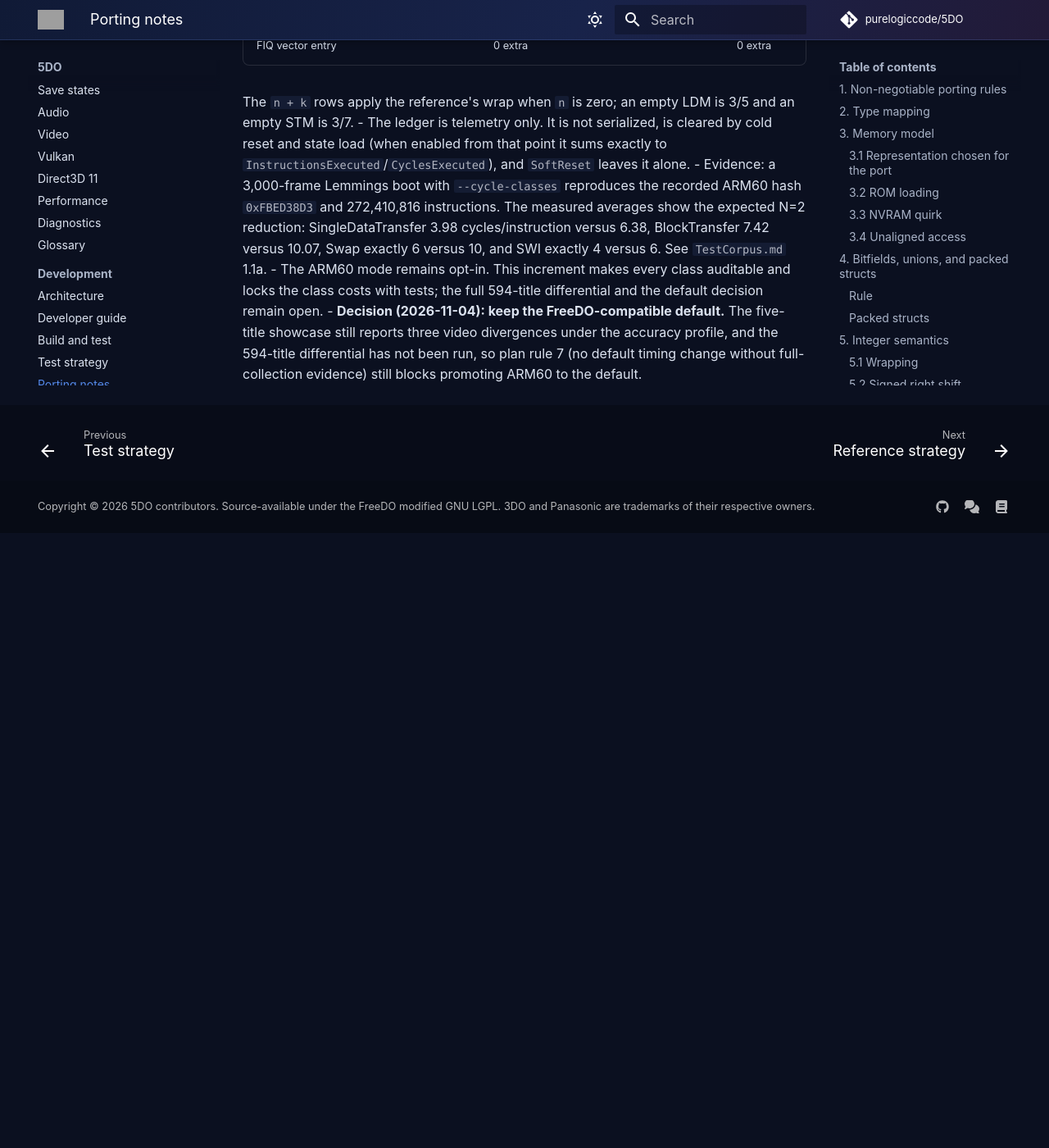
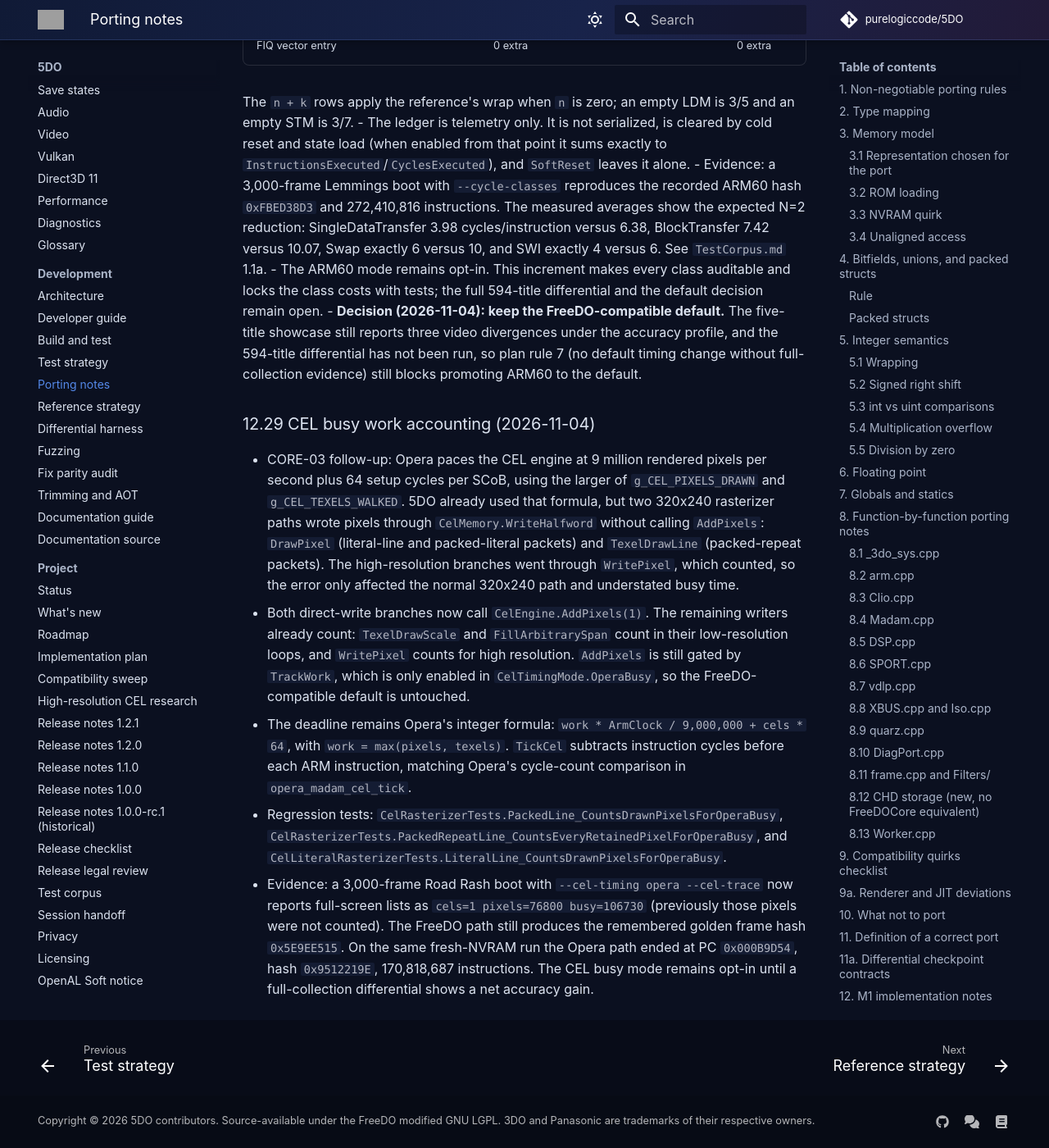
Before and after one commit to purelogiccode/5DO, an MkDocs documentation site: the page built from docs/PortingNotes.md, in a window 1280 px wide and 1400 px high, scrolled down 40879 px. Shown: the whole window at 82% size. Built offline with MkDocs 1.6.1 and Material for MkDocs 9.7.7, drawn with Linux system fonts in a browser that asks for light colours; comment, search, counter and statistics services are not loaded; before the commit the page ends 41529 px from its top, so only the background shows below that; grey boxes are pictures that could not be loaded.

Commit message:
Task on 5DO (RepoFleet task #185)

```diff
--- a/docs/DifferentialHarness.md
+++ b/docs/DifferentialHarness.md
@@ -272,6 +272,11 @@ the reference core or the local discs.
   one checkpoint, accuracy profile, no game fixes. Result: **18 match, 22
   diverged, 0 error**. This is the current broad post-parity baseline; the full
   594-title run remains runner-bound.
+- A six-title CEL-heavy accuracy-profile run on 2026-11-04 (3,000 frames; Road
+  Rash, Gex, AutoBahn Tokio, Johnny Bazookatone, Primal Rage, and DinoPark Tycoon)
+  completed both engines with **0 errors and 6 divergences**. The CEL busy
+  work-accounting fix changes the 5DO hashes but does not close the differential;
+  see `TestCorpus.md` 1.1c1.
 - `benchmarks/diff/full.json`: generated from the 594-disc collection on
   2026-10-31 (589 main + 5 MAME) and validated with `--strict`. A two-title
   300-frame smoke (`--limit 2 --frames 300 --no-images --cleanup-iso`) ran both
--- a/docs/PortingNotes.md
+++ b/docs/PortingNotes.md
@@ -1062,3 +1062,31 @@ M1 implements the section primitive used by all later chips:
   still reports three video divergences under the accuracy profile, and the 594-title
   differential has not been run, so plan rule 7 (no default timing change without
   full-collection evidence) still blocks promoting ARM60 to the default.
+
+### 12.29 CEL busy work accounting (2026-11-04)
+
+- CORE-03 follow-up: Opera paces the CEL engine at 9 million rendered pixels per second
+  plus 64 setup cycles per SCoB, using the larger of `g_CEL_PIXELS_DRAWN` and
+  `g_CEL_TEXELS_WALKED`. 5DO already used that formula, but two 320x240 rasterizer paths
+  wrote pixels through `CelMemory.WriteHalfword` without calling `AddPixels`:
+  `DrawPixel` (literal-line and packed-literal packets) and `TexelDrawLine`
+  (packed-repeat packets). The high-resolution branches went through `WritePixel`, which
+  counted, so the error only affected the normal 320x240 path and understated busy time.
+- Both direct-write branches now call `CelEngine.AddPixels(1)`. The remaining writers
+  already count: `TexelDrawScale` and `FillArbitrarySpan` count in their low-resolution
+  loops, and `WritePixel` counts for high resolution. `AddPixels` is still gated by
+  `TrackWork`, which is only enabled in `CelTimingMode.OperaBusy`, so the FreeDO-compatible
+  default is untouched.
+- The deadline remains Opera's integer formula:
+  `work * ArmClock / 9,000,000 + cels * 64`, with `work = max(pixels, texels)`.
+  `TickCel` subtracts instruction cycles before each ARM instruction, matching Opera's
+  cycle-count comparison in `opera_madam_cel_tick`.
+- Regression tests: `CelRasterizerTests.PackedLine_CountsDrawnPixelsForOperaBusy`,
+  `CelRasterizerTests.PackedRepeatLine_CountsEveryRetainedPixelForOperaBusy`, and
+  `CelLiteralRasterizerTests.LiteralLine_CountsDrawnPixelsForOperaBusy`.
+- Evidence: a 3,000-frame Road Rash boot with `--cel-timing opera --cel-trace` now reports
+  full-screen lists as `cels=1 pixels=76800 busy=106730` (previously those pixels were not
+  counted). The FreeDO path still produces the remembered golden frame hash `0x5E9EE515`.
+  On the same fresh-NVRAM run the Opera path ended at PC `0x000B9D54`, hash `0x9512219E`,
+  170,818,687 instructions. The CEL busy mode remains opt-in until a full-collection
+  differential shows a net accuracy gain.
--- a/docs/TestCorpus.md
+++ b/docs/TestCorpus.md
@@ -182,6 +182,51 @@ Four more CEL-heavy titles completed 3,000 frames with `--cel-timing opera`:
 Lemmings and Road Rash also completed 12,000 frames with the Opera model
 (`0xCE7E7A74` and `0xAEE9963B` respectively), so the deferred draw and busy deadline do
 not stall those boot paths.
+
+#### 1.1c1 CEL busy work accounting (2026-11-04)
+
+The 2026-10-31 runs used a work ledger that missed the 320x240 literal-line and
+packed-repeat rasterizer paths: those paths wrote through `CelMemory.WriteHalfword`
+without calling `CelEngine.AddPixels`, while the high-resolution paths went through
+`WritePixel` and were counted. Opera counts every `process_pixel` call and its direct
+`TexelDraw_Line` writes, so the busy deadline was too short for those lists.
+
+After the fix, a 3,000-frame Road Rash boot with `--cel-timing opera --cel-trace` reports
+five full-screen lists as `cels=1 pixels=76800 busy=106730` (two of them) and
+`cels=2 pixels=153600 busy=213461`; the literal-line lists previously reported zero
+pixels. The FreeDO path still produces the remembered golden frame hash `0x5E9EE515`
+(PC `0x000BA0F0` on this fresh-NVRAM run; instruction totals vary with the initial NVRAM
+bytes, so the frame hash is the regression key). The Opera path is now:
+
+| Title | Mode | Final PC | Frame hash | Instructions |
+|---|---|---|---:|---:|
+| Road Rash | `--cel-timing opera` | `0x000B9D54` | `0x9512219E` | 170,818,687 |
+| Lemmings | `--cel-timing opera` | `0x0012B324` | `0x9C2E3236` | 194,135,071 |
+| Gex | `--cel-timing opera` | `0x001105C4` | `0x05F38B50` | 209,334,014 |
+
+Road Rash also completed 12,000 frames in both modes (PC `0x00020640` for each):
+FreeDO retained `0x2D05A53C` and Opera produced `0x81BDF30F`, so the longer busy
+periods do not stall the boot. Lemmings and Gex do not poll CEL status in their early
+boot, so they remain pixel-identical to the FreeDO path. The 300-frame accuracy-profile
+smoke still matches the reference (`0x110E7DC5` on both engines). The work-accounting
+change is covered by
+`PackedLine_CountsDrawnPixelsForOperaBusy`,
+`PackedRepeatLine_CountsEveryRetainedPixelForOperaBusy`, and
+`LiteralLine_CountsDrawnPixelsForOperaBusy`.
+
+A six-title, 3,000-frame, accuracy-profile differential on 2026-11-04 completed both
+engines with no capture errors; all six still diverged at the final checkpoint. The
+accounting fix changes 5DO's CEL timing but does not by itself close the remaining
+scheduling/render gap, so the Opera busy mode stays opt-in.
+
+| Title | 5DO frame hash | Opera frame hash |
+|---|---|---|
+| Road Rash | `0xACFEC90C` | `0x3F570FC0` |
+| Gex | `0xD92DBD3C` | `0xBED174BD` |
+| AutoBahn Tokio | `0x04C4738C` | `0x32A050A8` |
+| Johnny Bazookatone | `0x5796BF92` | `0xA29AD2D1` |
+| Primal Rage | `0xCD9812F9` | `0x8E116314` |
+| DinoPark Tycoon | `0x266F986F` | `0xB45E532B` |
 
 ### 1.1d CD-ROM cycle timing differential (2026-10-31)
 
```
Also changed, not shown: CHANGELOG.md (+5 -0 lines), docs/ImplementationPlan.md (+3 -3 lines), 3 other files.
